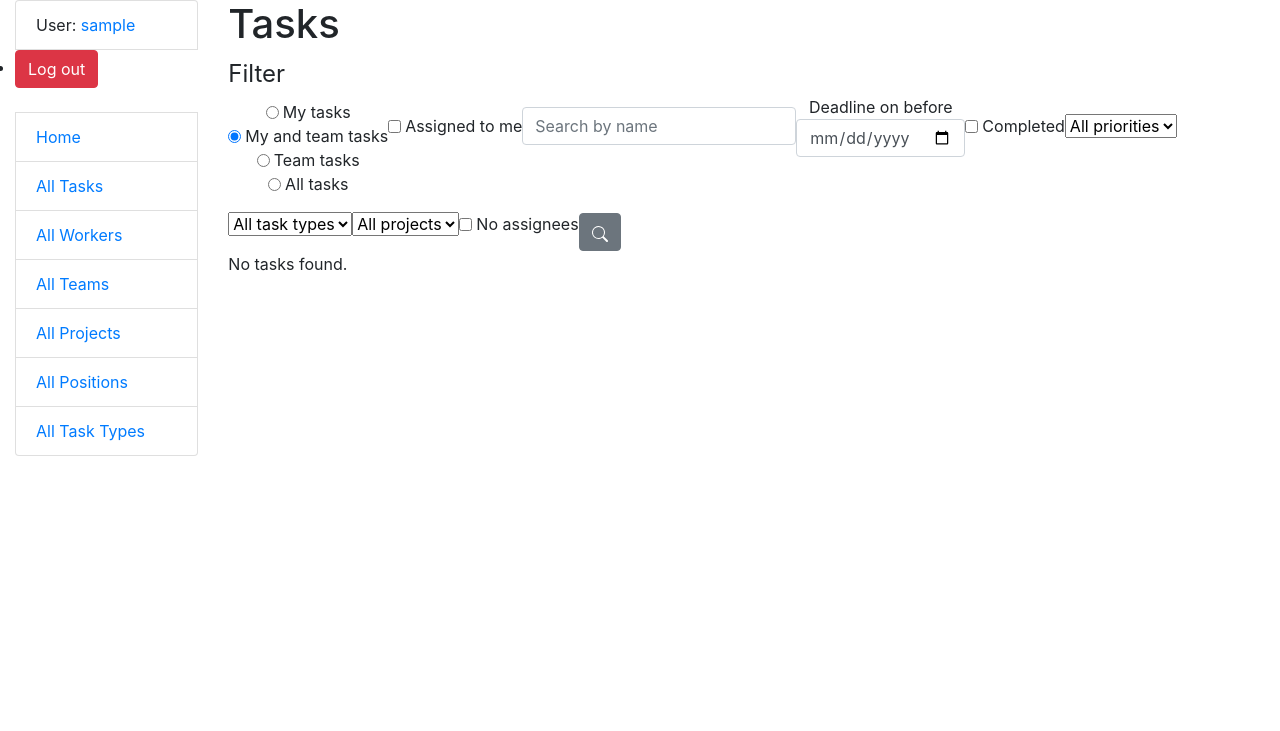
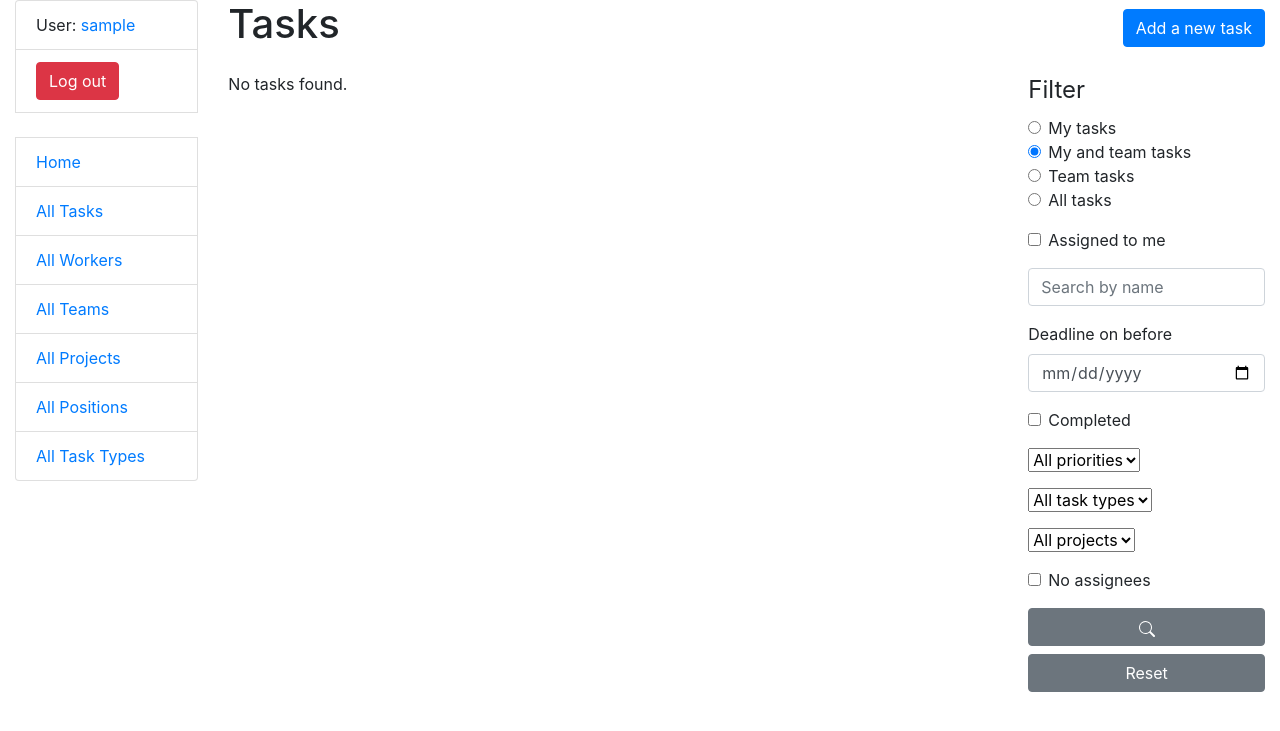
Before and after one commit to OlhaKuzmyn/task-manager, a Django app: page /tasks/ in a window 1280 px wide. Shown: the top 731 px of the page. Run offline with Django 5.2, Linux system fonts and the light colour scheme; the visitor is signed in with stand-in values (Sample User, id 1); data that the repository does not hold is empty; some libraries are stand-ins or nearby versions.

Commit message:
changed task_list.html to have rows with task boxes and search.html to be on the side made minor change in sidebar.html

```diff
--- a/static/css/styles.css
+++ b/static/css/styles.css
@@ -0,0 +1,19 @@
+.priority-urgent {
+    background-color: #dc3545; /* red */
+    color: #fff;
+}
+
+.priority-high {
+    background-color: #fd7e14; /* orange */
+    color: #fff;
+}
+
+.priority-medium {
+    background-color: #ffc107; /* yellow */
+    color: #212529;
+}
+
+.priority-low {
+    background-color: #28a745; /* green */
+    color: #fff;
+}
--- a/templates/base.html
+++ b/templates/base.html
@@ -5,13 +5,12 @@
   {% block title %}
     <title>Task Manager</title>
   {% endblock %}
+  {% load static %}
+  <link rel="stylesheet" href="{% static 'css/styles.css' %}">
   <link rel="stylesheet"
           href="https://cdn.jsdelivr.net/npm/bootstrap@4.5.3/dist/css/bootstrap.min.css"
           integrity="sha384-TX8t27EcRE3e/ihU7zmQxVncDAy5uIKz4rEkgIXeMed4M0jlfIDPvg6uqKI2xXr2"
           crossorigin="anonymous">
-    <!-- Add additional CSS in static file -->
-  {% load static %}
-  <link rel="stylesheet" href="{% static 'css/styles.css' %}">
 </head>
 <body>
 <div class="container-fluid">
--- a/templates/includes/search.html
+++ b/templates/includes/search.html
@@ -1,8 +1,8 @@
 {% load crispy_forms_filters %}
 
-  <form action="" method="get" class="form-inline">
+  <form action="" method="get">
     {{ search_form|crispy }}
-    <button type="submit" class="btn btn-secondary">
+    <button type="submit" class="btn btn-secondary btn-block">
       <svg xmlns="http://www.w3.org/2000/svg" width="16" height="16" fill="currentColor" class="bi bi-search" viewBox="0 0 16 16">
       <path d="M11.742 10.344a6.5 6.5 0 1 0-1.397 1.398h-.001q.044.06.098.115l3.85 3.85a1 1 0 0 0 1.415-1.414l-3.85-3.85a1 1 0 0 0-.115-.1zM12 6.5a5.5 5.5 0 1 1-11 0 5.5 5.5 0 0 1 11 0"/>
       </svg>
--- a/templates/includes/sidebar.html
+++ b/templates/includes/sidebar.html
@@ -1,8 +1,8 @@
 <ul class="sidebar-nav list-group">
   {% if user.is_authenticated %}
     <li class="list-group-item">User: <a href="{{ user.get_absolute_url }}">{{ user.get_username }}</a></li>
-    <li>
-      <form action="{% url 'logout' %}" method="post">
+    <li class="list-group-item">
+      <form action="{% url 'logout' %}" method="post" class="m-0">
         {% csrf_token %}
         <input type="submit" value="Log out" class="btn btn-danger">
       </form>
--- a/templates/task/task_list.html
+++ b/templates/task/task_list.html
@@ -1,24 +1,43 @@
 {% extends "base.html" %}
 
 {% block content %}
+  <div class="d-flex justify-content-between align-items-center mb-3">
     <h1>Tasks</h1>
-    {% include "includes/search.html" %}
+    <a href="{% url 'task:task-create' %}" class="btn btn-primary">Add a new task</a>
+  </div>
+
+  <div class="row">
+    <div class="col-md-9">
       {% if task_list %}
-    <a href="{% url 'task:task-list' %}" class="btn btn-secondary">Reset</a>
-    <a href="{% url 'task:task-create' %}" class="btn btn-primary">
-      Add a new task
+        <div class="card-deck" style="flex-direction: column;">
+          {% for task in task_list %}
+            <div class="card mb-3">
+              <a href="{% url 'task:task-detail' pk=task.id %}" class="text-decoration-none text-dark">
+                <div class="card-body">
+                  <h5 class="card-title">{{ task.name }}</h5>
+                  <p class="card-text mb-2">Project: {{ task.project.name }}</p>
+                  {% if task.priority == 0 %}
+                    <span class="badge priority-urgent">{{ task.get_priority_display }}</span>
+                  {% elif task.priority == 1 %}
+                    <span class="badge priority-high">{{ task.get_priority_display }}</span>
+                  {% elif task.priority == 2 %}
+                    <span class="badge priority-medium">{{ task.get_priority_display }}</span>
+                  {% else %}
+                    <span class="badge priority-low">{{ task.get_priority_display }}</span>
+                  {% endif %}
+                </div>
               </a>
-      <ul>
-        {% for task in task_list %}
-          <li>
-            <a href="{% url 'task:task-detail' pk=task.id %}">
-              Task name: {{ task.name }}
-              Project name: {{ task.project.name }}
-            </a>
-          </li>
+            </div>
           {% endfor %}
-      </ul>
+        </div>
       {% else %}
         <p>No tasks found.</p>
       {% endif %}
+    </div>
+
+    <div class="col-md-3">
+      {% include "includes/search.html" %}
+      <a href="{% url 'task:task-list' %}" class="btn btn-secondary btn-block mt-2">Reset</a>
+    </div>
+  </div>
 {% endblock %}
```
Lines whose indentation alone changed are shown as unchanged.
